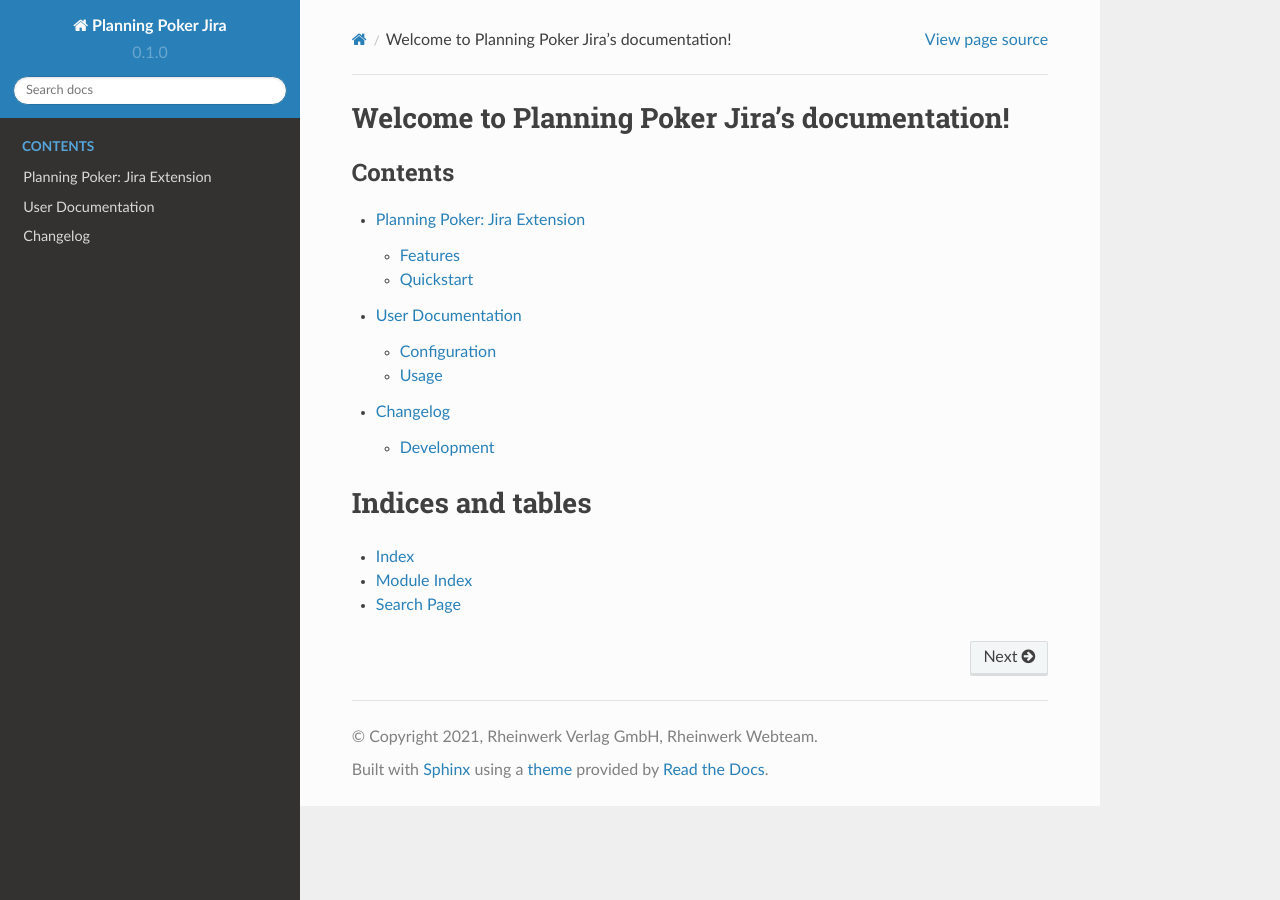
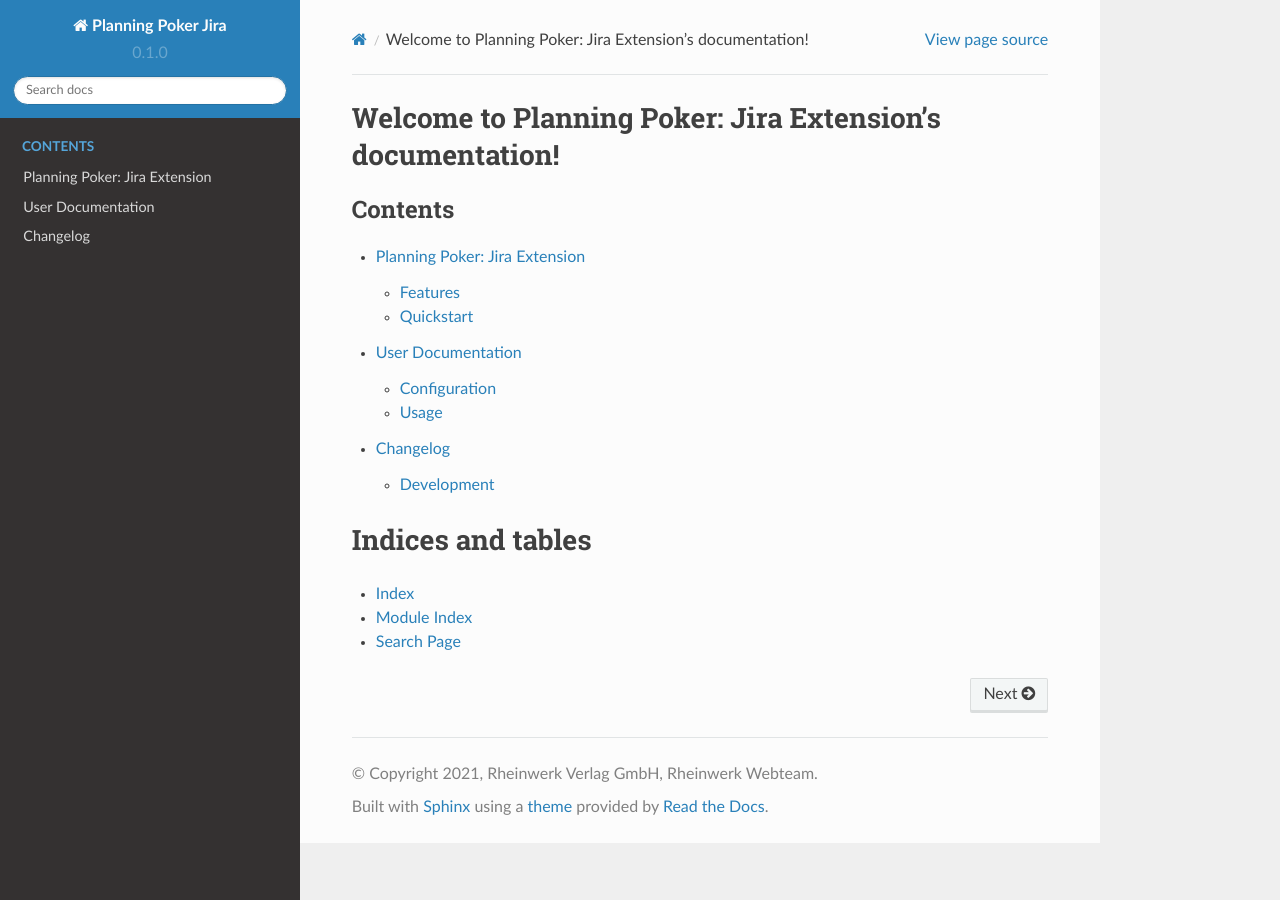
Before and after one commit to rheinwerk-verlag/planning-poker-jira, a Sphinx documentation site: the page built from docs/index.rst, in a window 1280 px wide. Built offline with Sphinx 7.4.7 and the Read the Docs theme 2.0.0, drawn with Linux system fonts in a browser that asks for light colours.

Commit message:
FIAE-174: Updated docs.

```diff
--- a/README.rst
+++ b/README.rst
@@ -4,7 +4,7 @@
 This application extends the Planning Poker app with the ability to import stories and their description from Jira and
 export the estimated amount of story points back to the Jira instance.
 
-This extension also serves as an example on how to add custom behaviour to / extend the functionality of the Planning
+This extension also serves as an example on how to add custom behaviour to/extend the functionality of the Planning
 Poker app.
 
 Features
--- a/docs/index.rst
+++ b/docs/index.rst
@@ -1,5 +1,5 @@
-Welcome to Planning Poker Jira's documentation!
-===============================================
+Welcome to Planning Poker: Jira Extension's documentation!
+==========================================================
 
 .. toctree::
    :maxdepth: 2
--- a/docs/user_docs/how-to.rst
+++ b/docs/user_docs/how-to.rst
@@ -8,7 +8,7 @@
 `basic authentication <https://developer.atlassian.com/server/jira/platform/basic-authentication/>`_ to make requests to
 the server. You'll need an account that has permissions to see issues of the project you want to import the stories from
 and additional permissions to edit an issue if you want to export the story points back to the server. See
-`Atlassian's docs on project permission <https://support.atlassian.com/jira-cloud-administration/docs/manage-project-permissions/>`_
+`Atlassian's docs on project permissions <https://support.atlassian.com/jira-cloud-administration/docs/manage-project-permissions/>`_
 for more information.
 
 Jira Connection
```
